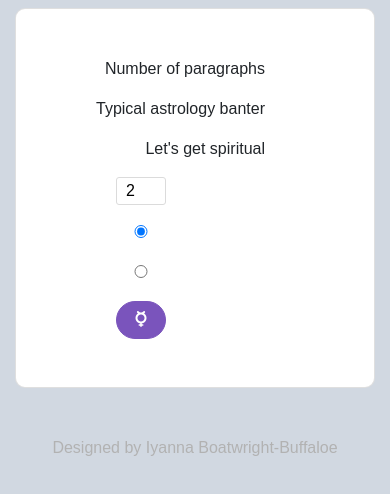
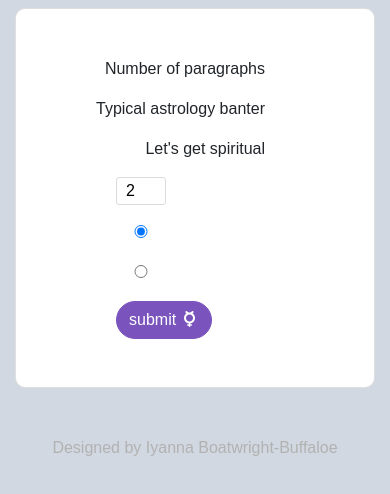
Before and after one commit to iyanna-buffaloe/astrology-ipsum, a website: page index.html in a window 390 px wide. Shown: the part 224-718 px from the top of the page. Drawn offline with nearby package versions, Linux system fonts and the light colour scheme; a web font is replaced by a local one.

Commit message:
added submit wording to button

```diff
--- a/assets/css/astrologyIpsum.css
+++ b/assets/css/astrologyIpsum.css
@@ -44,9 +44,12 @@ input[type="number"]
     border: 1px solid #dbdbdb;
     padding-left: 9px;
 }
+i {
+	padding: 3px;
+}
 
 .btn-primary {
-	width: 50px;
+	/*width: 100px;*/
 	border-radius: 20px;
 	border-color: #7A54BC;
 	background-color: #7A54BC;
@@ -178,6 +181,10 @@ input[type="number"]
 		width: 100%;
 	}
 
+	.btn-primary {
+		font-size: 30px;
+	}
+
 	i
 	{
 		font-size: 30px;
--- a/index.html
+++ b/index.html
@@ -41,7 +41,7 @@
 							<p><input type="radio" name="text_type" id= "regular" checked></p>
 							<p><input type="radio" name="text_type" id = "spiritual"></p>
 						</form>
-						<div id="centerMe"><button id="submit" title="submit" type="button" class="btn btn-primary"><i class="fas fa-mercury"></i></button></div>
+						<div id="centerMe"><button id="submit" title="submit" type="button" class="btn btn-primary">submit <i class="fas fa-mercury"></i></button></div>
 					</div>
 				</div>
 			</div>
```
